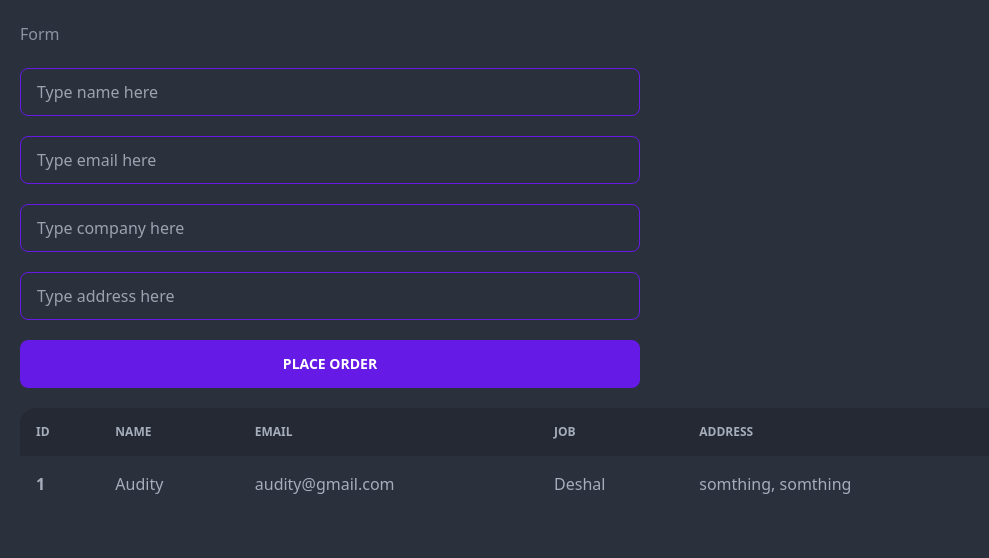
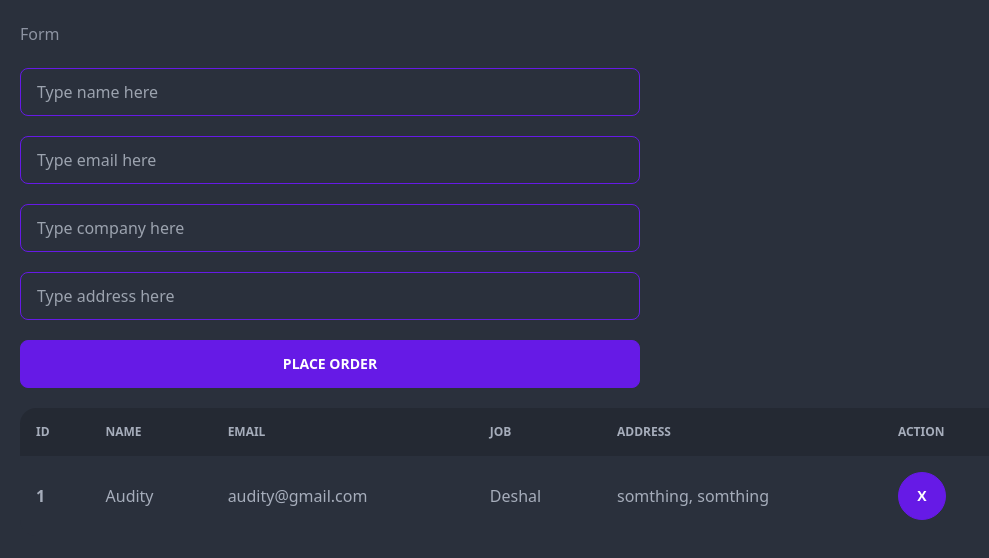
Before and after one commit to sabbirkuasha/svelte-store-form, a SvelteKit app: page /form in a window 1280 px wide. Shown: the top 558 px of the page, without its empty margins (0-989 px from the left). Built offline with nearby package versions, Linux system fonts and the light colour scheme.

Commit message:
delete button action complete

```diff
--- a/src/lib/common/Table.svelte
+++ b/src/lib/common/Table.svelte
@@ -23,6 +23,7 @@
 				<th>email</th>
 				<th>Job</th>
 				<th>Address</th>
+				<th>Action</th>
 			</tr>
 		</thead>
 		<tbody>
@@ -35,6 +36,12 @@
 					<td>{contact.email}</td>
 					<td>{contact.job}</td>
 					<td>{contact.address}</td>
+					<td>
+						<form method="POST" action="?/deleteInfo">
+							<input name="id" type="hidden" hidden value={contact.id} />
+							<button class="btn btn-primary btn-circle ">X</button>
+						</form>
+					</td>
 				</tr>
 			{/each}
 		</tbody>
--- a/src/routes/form/+page.server.js
+++ b/src/routes/form/+page.server.js
@@ -57,5 +57,21 @@ export const actions = {
 		return {
 			success: true
 		};
+	},
+	// delete button action
+	deleteInfo: async ({ request }) => {
+		// console.log('request clicked');
+		// console.log(request);
+
+		const formData = await request.formData();
+
+		const id = formData.get('id');
+		console.log('Selected id is: ' + id);
+
+		contacts = contacts.filter((contact) => contact.id != id);
+
+		return {
+			success: true
+		};
 	}
 };
```
